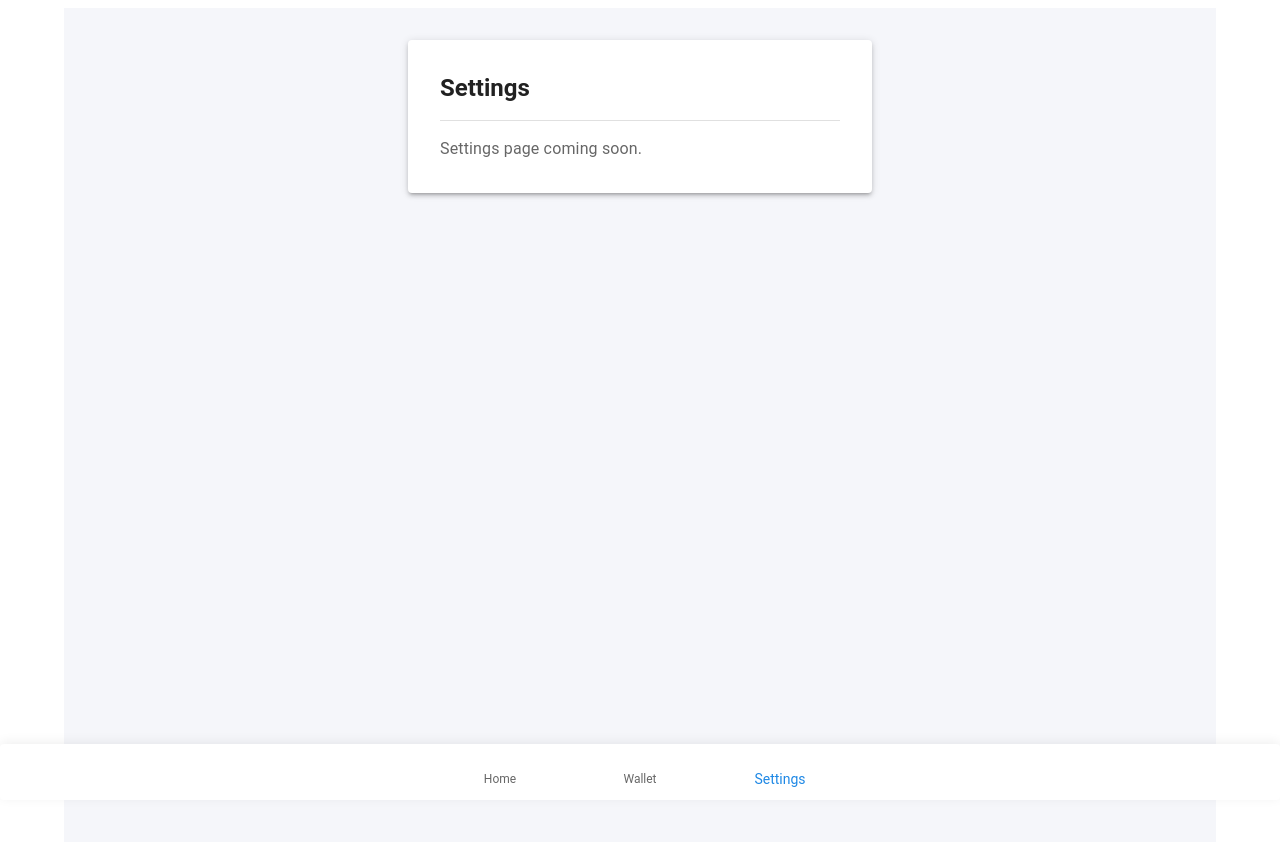
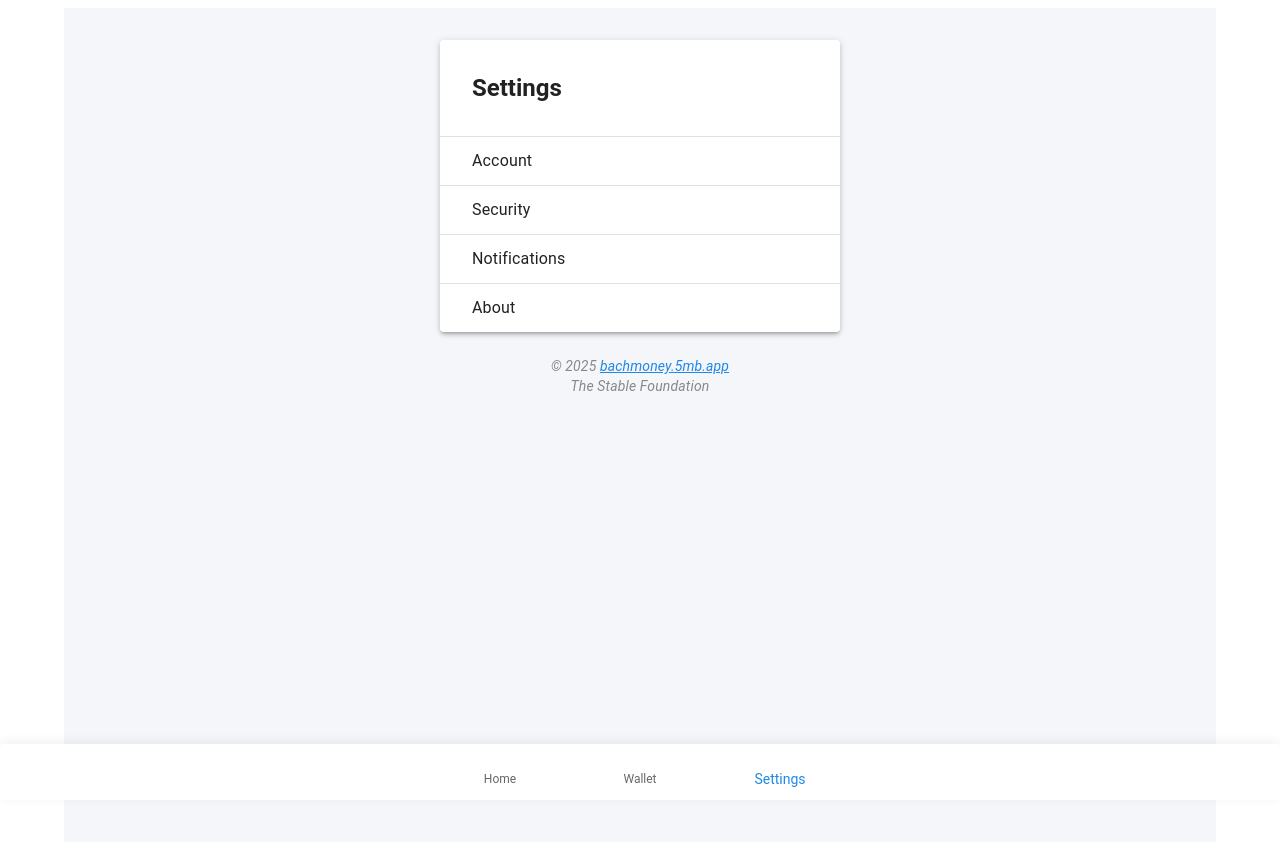
Before and after one commit to keypair34/not, a Next.js app: page /settings in a window 1280 px wide. Shown: the top 842 px of the page. Built offline with nearby package versions, Linux system fonts and the light colour scheme; some icons are missing; what @mui/material-nextjs would draw is missing.

Commit message:
add settings

```diff
--- a/app/settings/page.tsx
+++ b/app/settings/page.tsx
@@ -5,8 +5,14 @@ import Box from "@mui/material/Box";
 import Card from "@mui/material/Card";
 import Typography from "@mui/material/Typography";
 import Divider from "@mui/material/Divider";
+import { useRouter } from "next/navigation";
+import List from "@mui/material/List";
+import ListItem from "@mui/material/ListItem";
+import ListItemText from "@mui/material/ListItemText";
 
 export default function SettingsPage() {
+  const router = useRouter();
+
   return (
     <Box
       sx={{
@@ -18,15 +24,52 @@ export default function SettingsPage() {
         py: 4,
       }}
     >
-      <Card sx={{ maxWidth: 400, width: "100%", p: 4, boxShadow: 3 }}>
-        <Typography variant="h5" fontWeight="bold" sx={{ mb: 2 }}>
-          Settings
-        </Typography>
-        <Divider sx={{ mb: 2 }} />
-        <Typography variant="body1" color="text.secondary">
-          Settings page coming soon.
-        </Typography>
+      <Card sx={{ maxWidth: 400, width: "100%", p: 0, boxShadow: 3, position: "relative" }}>
+        <Box sx={{ pt: 4, pb: 2, px: 4 }}>
+          <Typography variant="h5" fontWeight="bold" sx={{ mb: 2 }}>
+            Settings
+          </Typography>
+        </Box>
+        <Divider />
+        <List sx={{ p: 0 }}>
+          <ListItem button sx={{ px: 4 }}>
+            <ListItemText primary="Account" />
+          </ListItem>
+          <Divider />
+          <ListItem button sx={{ px: 4 }}>
+            <ListItemText primary="Security" />
+          </ListItem>
+          <Divider />
+          <ListItem button sx={{ px: 4 }}>
+            <ListItemText primary="Notifications" />
+          </ListItem>
+          <Divider />
+          <ListItem button sx={{ px: 4 }}>
+            <ListItemText primary="About" />
+          </ListItem>
+        </List>
       </Card>
+      <Typography
+        variant="body2"
+        sx={{
+          mt: 3,
+          color: "#888",
+          fontStyle: "italic",
+          textAlign: "center",
+        }}
+      >
+        © {new Date().getFullYear()}{" "}
+        <a
+          href="https://bachmoney.5mb.app/"
+          target="_blank"
+          rel="noopener noreferrer"
+          style={{ color: "#1e88e5", textDecoration: "underline" }}
+        >
+          bachmoney.5mb.app
+        </a>
+        <br />
+        The Stable Foundation
+      </Typography>
     </Box>
   );
 }
```
